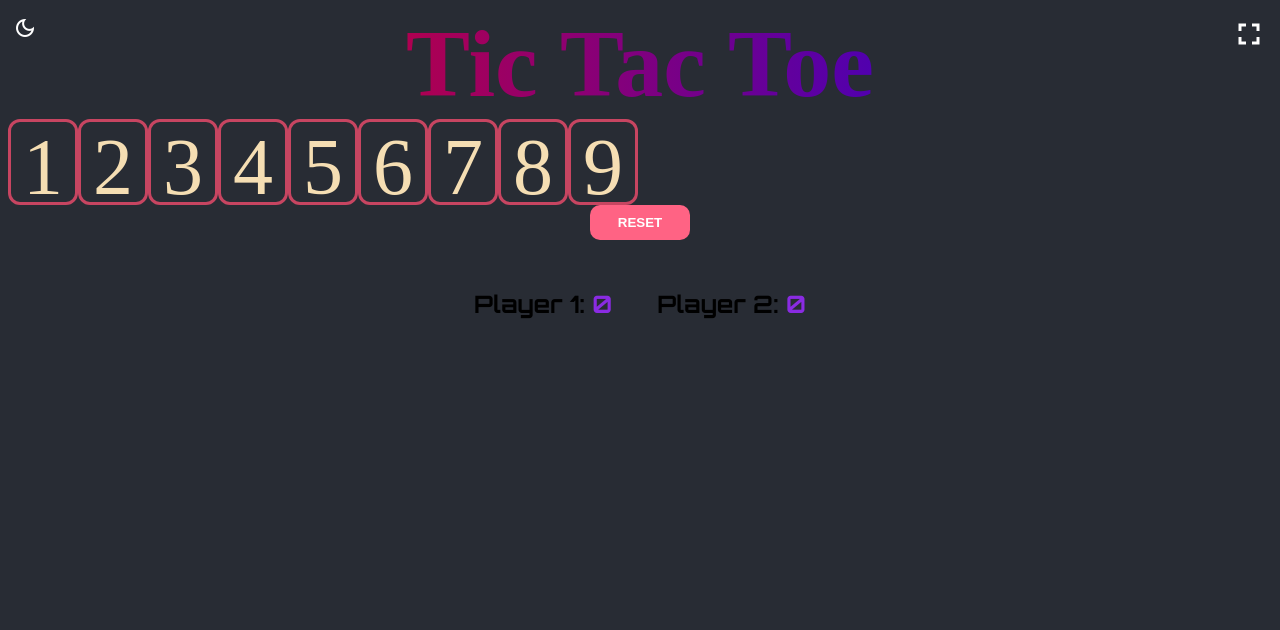
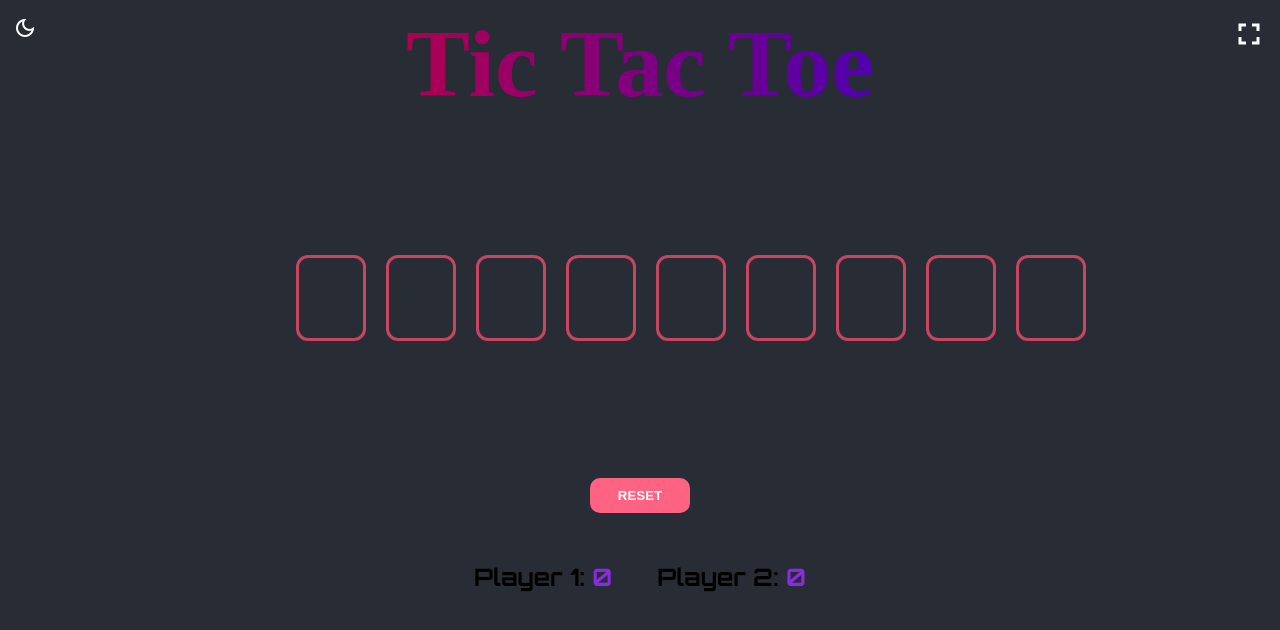
Before and after one commit to mmouhib/Ric-Rac-Roe, a React (Create React App) app: page / in a window 1280 px wide. Shown: the top 630 px of the page. Built offline with nearby package versions, Linux system fonts and the light colour scheme; a web font is replaced by a local one.

Commit message:
player is now able to choose

```diff
--- a/src/components/Game/Board.jsx
+++ b/src/components/Game/Board.jsx
@@ -1,16 +1,60 @@
 import {useState} from "react";
 
 const Cell = (props) => {
-	return <div className='cell'>{props.value}</div>;
+	return <div id={props.id} onClick={() => {props.affectChoice(props.id)}} className='cell'>{props.value}</div>;
 };
 
+const filledBoard = (board) => {
+	return !board.some((element) => {
+		return element === '';
+	});
+}
+
+// compare four given parameter to simplify multiple comparison in winner function
+const compareElements = (fstElement, secElement, thirdElement, fourthElement) => {
+	return ((fstElement === secElement) && (secElement === thirdElement)
+		&& (thirdElement === fourthElement));
+}
+
+const winner = (board, logo) => {
+	return (compareElements(board[0], board[1], board[2], logo)) ||
+		(compareElements(board[3], board[4], board[5], logo)) ||
+		(compareElements(board[6], board[7], board[8], logo)) ||
+		(compareElements(board[0], board[3], board[6], logo)) ||
+		(compareElements(board[1], board[4], board[5], logo)) ||
+		(compareElements(board[2], board[5], board[8], logo)) ||
+		(compareElements(board[1], board[4], board[8], logo)) ||
+		(compareElements(board[2], board[5], board[8], logo));
+}
+
 const Board = () => {
-	const [board, setBoard] = useState(['1','2','3','4','5','6','7','8','9']);
+	const [board, setBoard] = useState(['','','','','','','','','']);
+	const [logo, setLogo] = useState('X');
+
+	const affectChoice = (id) => {
+		setBoard(board.map((element, index) => {
+			if (index === id){
+				let symbol = logo
+				if (logo === 'X'){
+					setLogo('O')
+				}
+				else{
+					setLogo('X')
+				}
+				return symbol
+			}
+			return element
+		}));
+		if (winner(board,'X')){
+			console.log('X wins')
+		}
+	};
+
 
 	return (
 		<div className='board'>
-			{board.map((index) => {
-				return <Cell value = {index}/>
+			{board.map((element, index) => {
+				return <Cell id={index} affectChoice = {affectChoice} value = {element}/>
 			})}
 
 		</div>
--- a/src/index.css
+++ b/src/index.css
@@ -68,6 +68,7 @@ button:hover {
 	border: 3px solid #c74561;
 	border-radius: 12px;
 	color: wheat;
+	margin: 10px;
 }
 
 .cell:hover{
@@ -76,5 +77,7 @@ button:hover {
 
 .board{
 	display: flex;
+	margin: 10% 10% 10% 22%;
+
 	/*flex-direction: column;*/
 }
```
